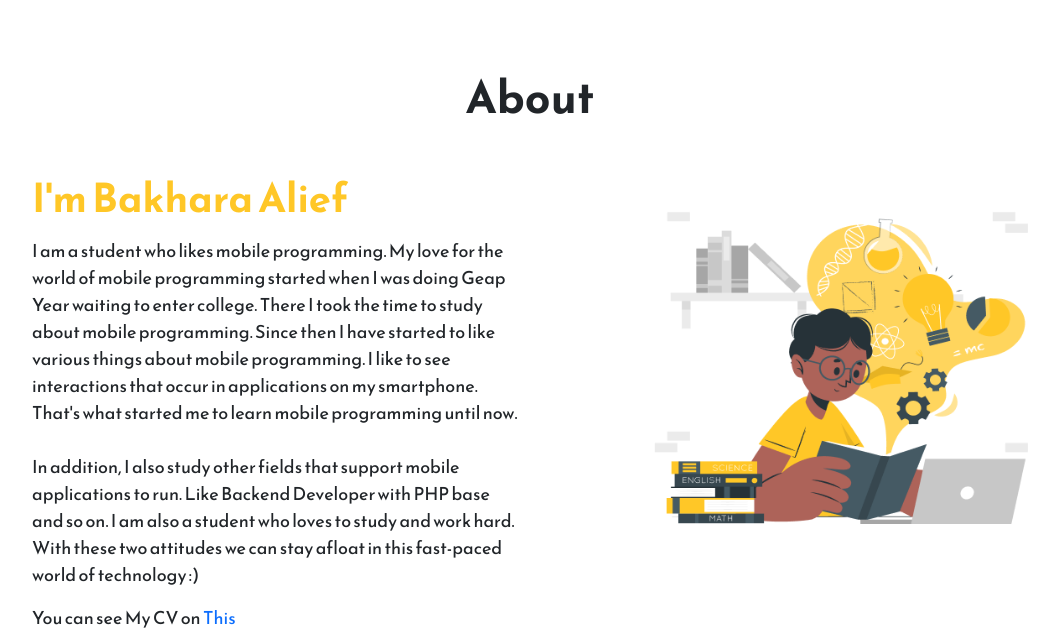
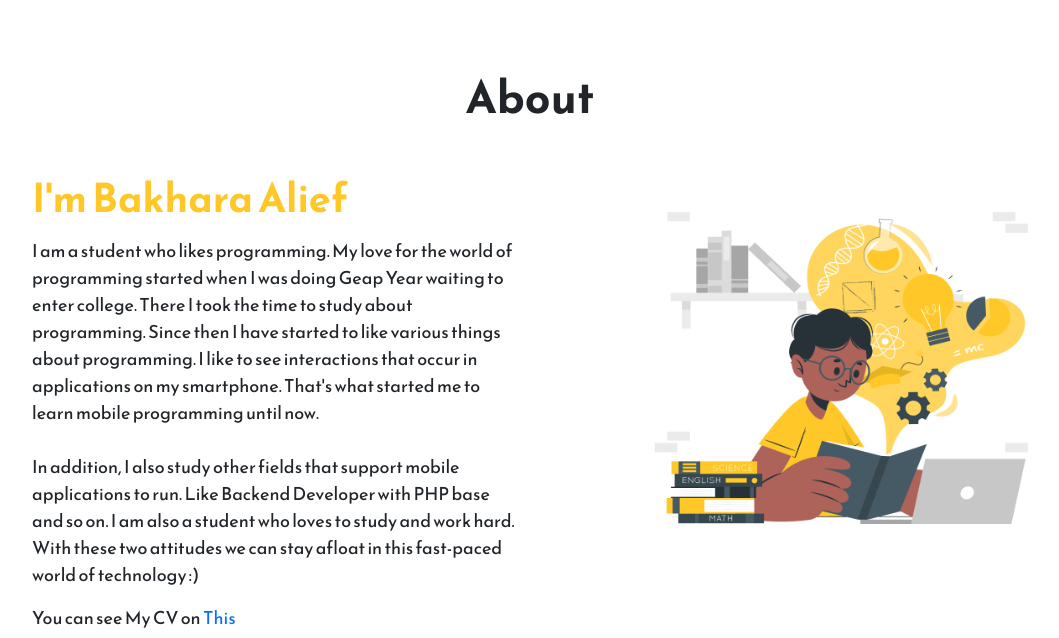
Before and after one commit to bakharaalief/Potofolio, a plain HTML site: page index.html in a window 1280 px wide. Shown: the part 2500-3138 px from the top of the page, without its empty margins (110-1169 px from the left). Drawn offline with nearby package versions, Linux system fonts and the light colour scheme.

Commit message:
new update in about

```diff
--- a/index.html
+++ b/index.html
@@ -269,10 +269,10 @@
                 <div class="side-1 col">
                     <h4 class="about-title">I'm Bakhara Alief</h4>
                     <p class="about-desc">
-                        I am a student who likes mobile programming.
-                        My love for the world of mobile programming started when I was doing Geap Year waiting to enter college.
-                        There I took the time to study about mobile programming.
-                        Since then I have started to like various things about mobile programming.
+                        I am a student who likes programming.
+                        My love for the world of programming started when I was doing Geap Year waiting to enter college.
+                        There I took the time to study about programming.
+                        Since then I have started to like various things about programming.
                         I like to see interactions that occur in applications on my smartphone.
                         That's what started me to learn mobile programming until now. </br></br>
 
```
